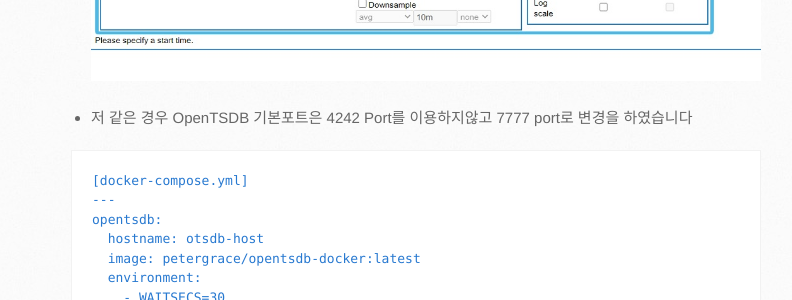
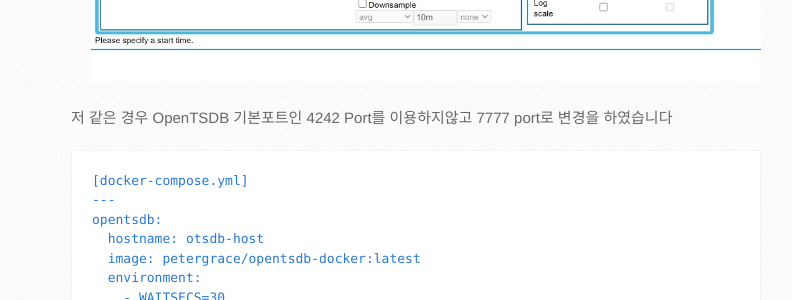
Before and after one commit to kdkrkwhr/kdkrkwhr.github.com, a Jekyll site: the page built from _posts/2020-12-18-docker-opents.md, in a window 1280 px wide and 900 px high, scrolled down 3989 px. Shown: the part 151-451 px from the top of the window, without its empty margins (99-891 px from the left). Built offline with Jekyll 4.4.1, drawn with Linux system fonts in a browser that asks for light colours; comment, search, counter and statistics services are not loaded.

Commit message:
[update]

````diff
--- a/_posts/2020-12-18-docker-opents.md
+++ b/_posts/2020-12-18-docker-opents.md
@@ -92,7 +92,7 @@ petergrace/opentsdb-docker   latest    e27e35699c3f   2 weeks ago   683MB
 * [http://localhost:4242](http://localhost:4242) 로 접속이 된다면 성공
 ![2020-12-18-docker-opents-5](/assets/2020-12-18-docker-opents-5.jpg)
 
-* 저 같은 경우 OpenTSDB 기본포트은 4242 Port를 이용하지않고 7777 port로 변경을 하였습니다
+저 같은 경우 OpenTSDB 기본포트인 4242 Port를 이용하지않고 7777 port로 변경을 하였습니다
 
 ```
 [docker-compose.yml]
````
